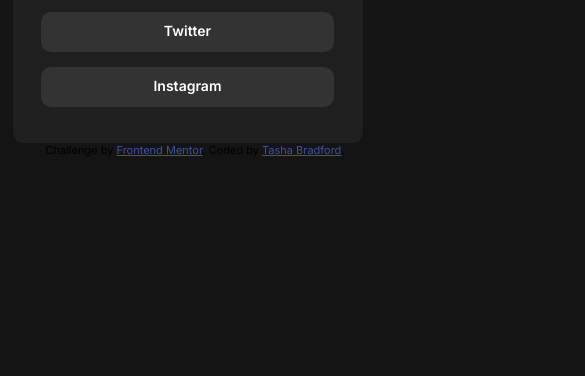
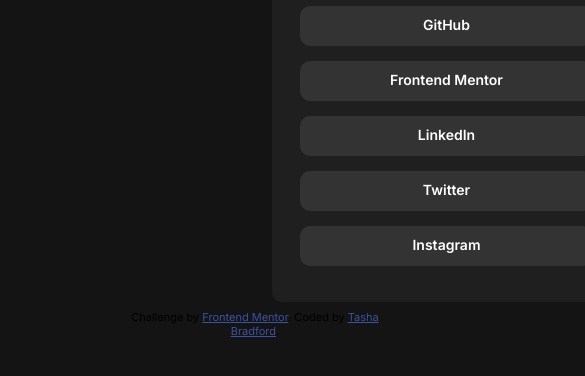
Before and after one commit to Tashh93/Social-media-links, a plain HTML site: page index.html in a window 390 px wide. Shown: the part 456-832 px from the top of the page, 585 px wide, since content can reach past the window. Drawn offline with Linux system fonts and the light colour scheme; files whose address does not match are found by name.

Commit message:
Changes to webpage

```diff
--- a/styles.css
+++ b/styles.css
@@ -8,7 +8,7 @@
 	background-color: hsl(0, 0%, 12%);
 	border-radius: 10px;
 	height: 550px;
-	margin: 70px 0 0 450px;
+	margin: 70px 0 0 515px;
 	width: 350px;
 }
 
@@ -59,6 +59,7 @@
 	padding: 10px 0 2px 0;
 	width: 290px;
 }
+
 @media screen and (min-width: 375px) and (max-width: 415px) {
 	.header-social-container{
 		margin: 49px 0px 0px 5px;
@@ -86,15 +87,17 @@
 
 }
 
-/* @media screen and (min-width: 414px) and (min-height:896px){
+@media screen and (max-width: 420px) and (max-width: 896px){
 	.header-social-container{
-		margin: 70px 0 0px 22px;
+		margin: 208px 0px 8px 264px;
+	}
+
+	.attribution{
+		margin-left: 120px;
 	}
 }
-/* For tablets */
 
-
-
+	/*Tablet version*/
 
 @media screen and (min-width: 1440px){
 	.header-social-container{
```
Also changed, not shown: index.html (+1 -1 lines).
